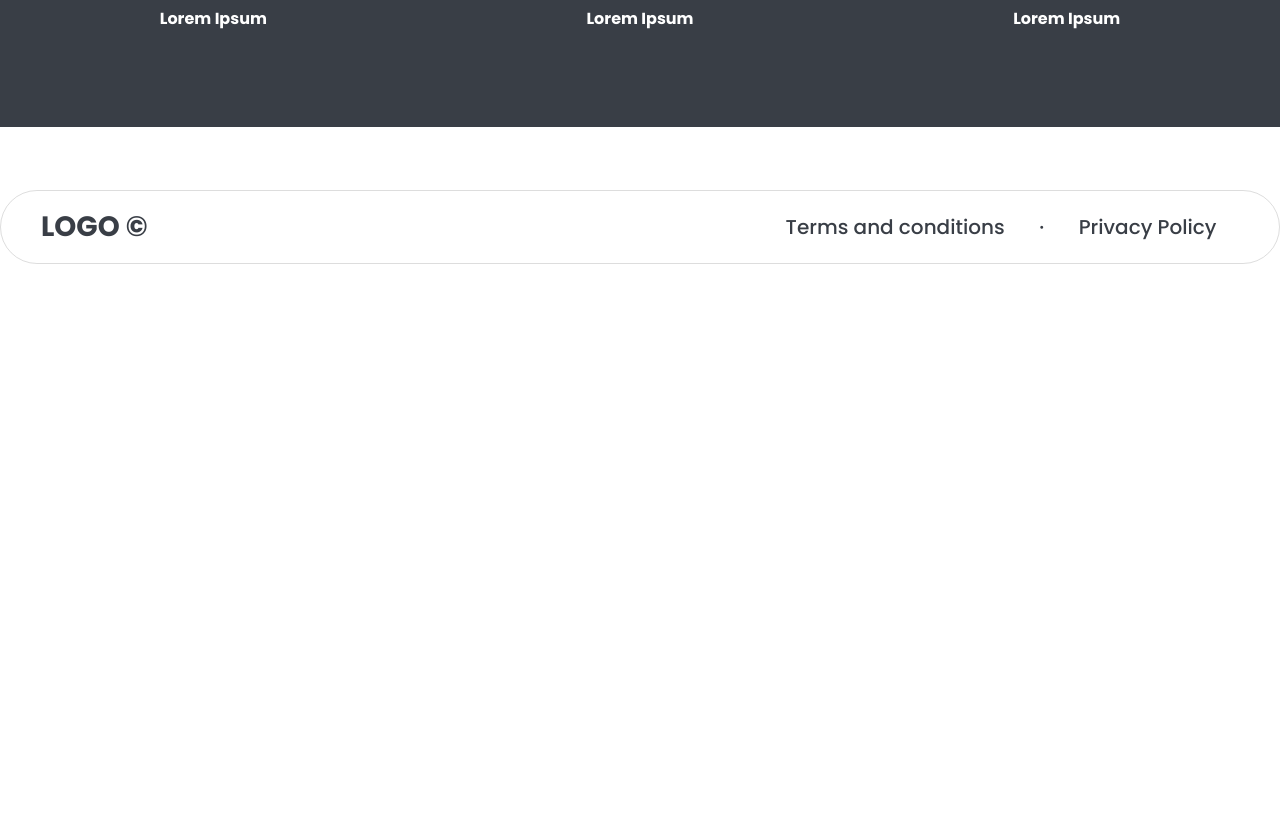
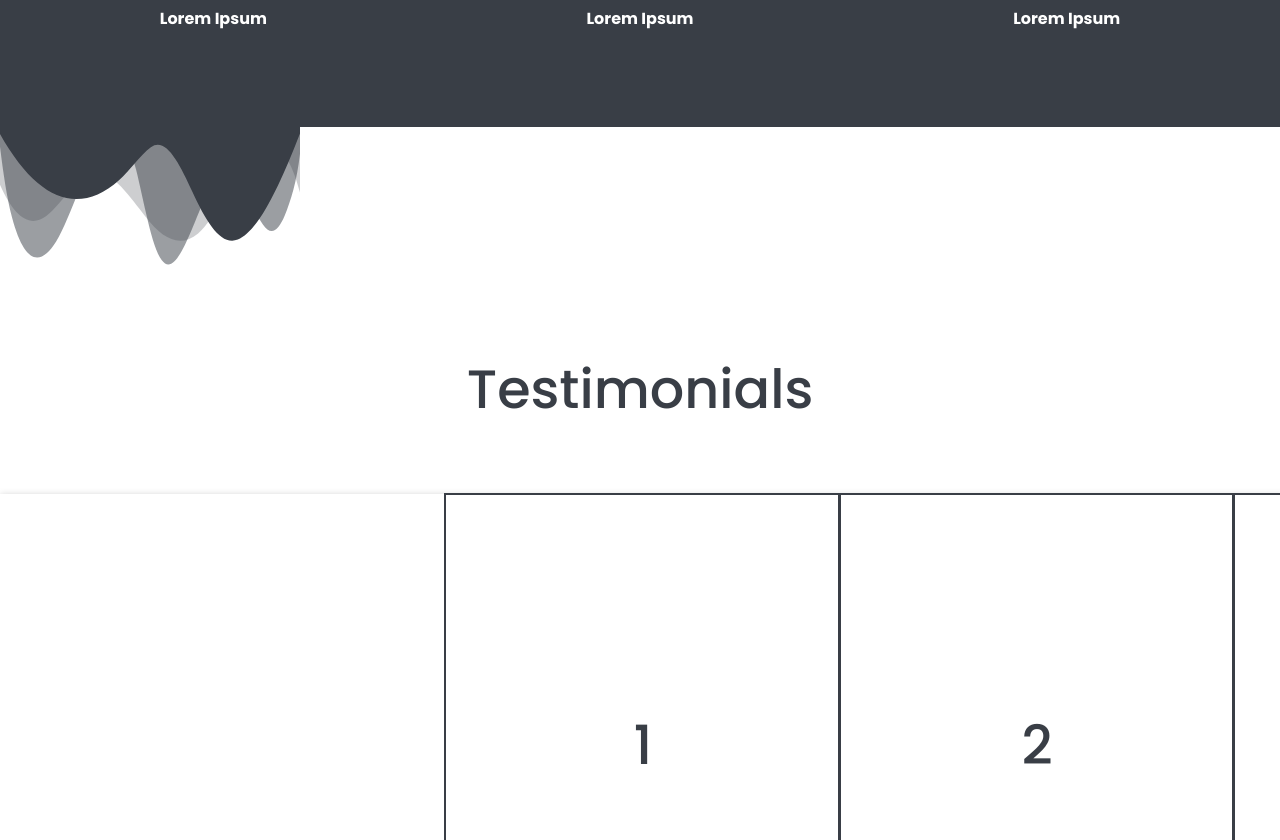
Before and after one commit to VanGits/job-app, a React (Create React App) app: page / in a window 1280 px wide. Shown: the part 1960-2800 px from the top of the page. Before the commit the page ends 2287 px from the top, so only its background shows below. Built offline with nearby package versions, Linux system fonts and the light colour scheme.

Commit message:
added scroll effect, also added testimonial sliders

```diff
--- a/package.json
+++ b/package.json
@@ -6,10 +6,13 @@
     "@testing-library/jest-dom": "^5.16.5",
     "@testing-library/react": "^13.4.0",
     "@testing-library/user-event": "^13.5.0",
+    "aos": "^2.3.4",
+    "framer-motion": "^8.5.3",
     "react": "^18.2.0",
     "react-dom": "^18.2.0",
     "react-icons": "^4.7.1",
     "react-scripts": "5.0.1",
+    "react-slick": "^0.29.0",
     "web-vitals": "^2.1.4"
   },
   "scripts": {
--- a/public/index.html
+++ b/public/index.html
@@ -11,6 +11,17 @@
       content="Web site created using create-react-app"
     />
     <link rel="apple-touch-icon" href="%PUBLIC_URL%/logo192.png" />
+    <link
+      rel="stylesheet"
+      type="text/css"
+      charset="UTF-8"
+      href="https://cdnjs.cloudflare.com/ajax/libs/slick-carousel/1.6.0/slick.min.css"
+    />
+    <link
+      rel="stylesheet"
+      type="text/css"
+      href="https://cdnjs.cloudflare.com/ajax/libs/slick-carousel/1.6.0/slick-theme.min.css"
+    />
     <!--
       manifest.json provides metadata used when your web app is installed on a
       user's mobile device or desktop. See https://developers.google.com/web/fundamentals/web-app-manifest/
--- a/src/App.js
+++ b/src/App.js
@@ -4,6 +4,7 @@ import Footer from './components/Footer';
 import Info from './components/Info';
 import Main from './components/Main';
 import Nav from './components/Nav';
+import Testimonials from './components/Testimonials';
 
 const App = () => {
   return (
@@ -11,6 +12,7 @@ const App = () => {
       <Nav/>
       <Main/>
       <Info/>
+      <Testimonials/>
       <Footer/>
     </div>
   );
--- a/src/components/Info.jsx
+++ b/src/components/Info.jsx
@@ -1,15 +1,19 @@
-import React from "react";
+import React, { useEffect } from "react";
 import "../styles/Info.css";
 import { FaMoneyCheck } from "react-icons/fa";
-
+import AOS from "aos"
+import "aos/dist/aos.css"
 
 const Info = () => {
+  useEffect(() => {
+    AOS.init({ duration: 1000 });
+  }, []);
   const placeHolderArr = new Array(3).fill("");
 
   const placeholders = placeHolderArr.map((placeholder, index) => (
     <div className="placeholder-wrapper">
       <div className="placeholder" key={index}>
-        <FaMoneyCheck className="check"  key={index} />
+        <FaMoneyCheck className="check" key={index} />
       </div>
       <h4>Lorem Ipsum</h4>
     </div>
@@ -17,7 +21,7 @@ const Info = () => {
 
   return (
     <div className="Info">
-      <div className="info-content">
+      <div className="info-content" data-aos="fade-up">
         <span>
           <h1>Lorem ipsum dolor</h1>
           <h4>
@@ -27,7 +31,6 @@ const Info = () => {
         <div className="placeholder-container">{placeholders}</div>
         <div className="placeholder-container">{placeholders}</div>
       </div>
-
     </div>
   );
 };
--- a/src/components/Main.jsx
+++ b/src/components/Main.jsx
@@ -1,14 +1,22 @@
-import React from "react";
+import React, { useEffect } from "react";
 import "../styles/Main.css";
 import interview from "../assets/interview.svg";
 import { AiOutlineMail } from "react-icons/ai";
 import waves from "../assets/wavesNegative.svg";
+import AOS from "aos"
+import "aos/dist/aos.css"
 
 const Main = () => {
+
+  useEffect(() => {
+    AOS.init({duration:1000})
+  }, [])
+
+
   return (
     <div className="Main">
       <div className="main-content">
-        <div className="main-texts">
+        <div className="main-texts" data-aos="fade-up">
           <h1>Lorem ipsum dolor sit amet consectetur adipisicing elit.</h1>
           <h4>Lorem ipsum dolor sit amet consectetur adipisicing elit.</h4>
           <button className="button sign-up">
@@ -17,7 +25,7 @@ const Main = () => {
           </button>
         </div>
 
-        <img src={interview} alt="" />
+        <img src={interview} alt="" data-aos="fade-up"/>
       </div>
       <div className="wave-wrapper">
         <img src={waves} alt="" />
--- /dev/null
+++ b/src/components/Testimonials.jsx
@@ -0,0 +1,67 @@
+import React, { useEffect } from "react";
+import "../styles/Testimonials.css";
+import waves from "../assets/wavesOpacityFinal.svg";
+
+import Slider from "react-slick";
+import AOS from "aos"
+import "aos/dist/aos.css"
+
+
+
+const Testimonials = () => {
+    useEffect(() => {
+        AOS.init({duration:1000})
+      }, [])
+  const settings = {
+    dots: true,
+    infinite: false,
+    speed: 500,
+    slidesToShow: 3,
+    slidesToScroll: 1,
+
+    centerMode: true,
+
+    dotsClass: "slick-dots slick-thumb",
+  };
+
+  return (
+    <div className="Testimonials">
+      <div className="wave-wrapper">
+        <img src={waves} alt="" />
+      </div>
+
+
+      <div className="testimonials-content" data-aos="fade-up">
+        <h1>Testimonials</h1>
+
+
+        <Slider {...settings} className="testimonial-slider">
+          <div className="testimonial">
+            <h1>1</h1>
+          </div>
+          <div className="testimonial">
+            <h1>2</h1>
+          </div>
+          <div className="testimonial">
+            <h1>3</h1>
+          </div>
+          <div className="testimonial">
+            <h1>4</h1>
+          </div>
+          <div className="testimonial">
+            <h1>5</h1>
+          </div>
+        </Slider>
+
+
+
+
+
+
+      </div>
+
+    </div>
+  );
+};
+
+export default Testimonials;
--- a/src/styles/Main.css
+++ b/src/styles/Main.css
@@ -24,7 +24,7 @@
 }
 
 .main-content img{
-    max-width: 700px;
+    max-width: 600px;
 
 }
 
--- a/src/styles/Nav.css
+++ b/src/styles/Nav.css
@@ -1,16 +1,20 @@
 .Nav{
-    padding: 48px;
+    padding-top: 48px;
     height: 100px;
     display: flex;
     align-items: center;
     justify-content: center;
     /* makes nav bar stay at top even if scroll*/
     position: fixed;
+
     width: 100%;
     top: 0;
     left: 0;
 
     text-align:center;
+    margin: 0 auto;
+    z-index: 9999;
+
 
 
 
@@ -22,6 +26,7 @@
     display: flex;
     align-items: center;
     justify-content: space-around;
+
 
     height: 20px;
     max-width: 1500px;
--- /dev/null
+++ b/src/styles/Testimonials.css
@@ -0,0 +1,96 @@
+.Testimonials{
+    display: flex;
+    align-items: center;
+    justify-content: center;
+    flex-direction: column;
+    width: 100%;
+
+}
+
+.Testimonials .wave-wrapper{
+    justify-self: flex-start;
+}
+
+.testimonials-content{
+    display: flex;
+    align-items: center;
+    justify-content: center;
+    flex-direction: column;
+    max-width: 1500px;
+    width: 100%;
+    margin: 48px;
+    padding: 24px;
+
+}
+
+.testimonials-content h1{
+    font-size: 54px;
+    font-weight: 500;
+    color: #393E46;
+}
+
+.testimonial-slider{
+
+    width: 100%;
+    display: flex;
+    align-items: center;
+    justify-content: center;
+
+    height: 500px;
+    box-shadow: 2px 2.98px 7.46px 2px rgba(0, 0, 0, 0.2);
+    margin: 64px;
+
+    max-width: 1300px;
+
+
+}
+
+.testimonial{
+
+}
+
+.testimonial, .testimonial h2, .testimonial h1{
+    width: 100%;
+    height: 500px;
+    display: flex;
+    align-items: center;
+    justify-content: center;
+    border: 1px solid #393E46;
+
+
+}
+.slick-track{
+    display: flex;
+    align-items: center;
+    justify-content: center;
+}
+
+.testimonial-slider img{
+    width: 400px;
+}
+
+.slick-dots li button:before{
+    width: 30px;
+    height: 30px;
+    font-size: 18px;
+    line-height: 20px;
+
+    display: flex;
+    align-items: center;
+    justify-content: center;
+
+}
+
+.slick-dots .slick-thumb{
+    display: flex;
+    align-items: center;
+    justify-content: center;
+
+}
+
+.testimonial-slider ul{
+    display: flex;
+    align-items: center;
+    justify-content: center;
+    margin: 0 auto;
+}
```
Also changed, not shown: src/assets/wavesOpacityFinal.svg (added), src/styles/Info.css (line endings or trailing spaces), 1 other file (tests, documents, lock files or other folders).
